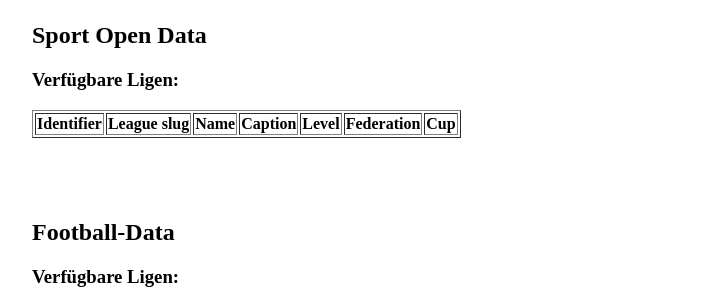
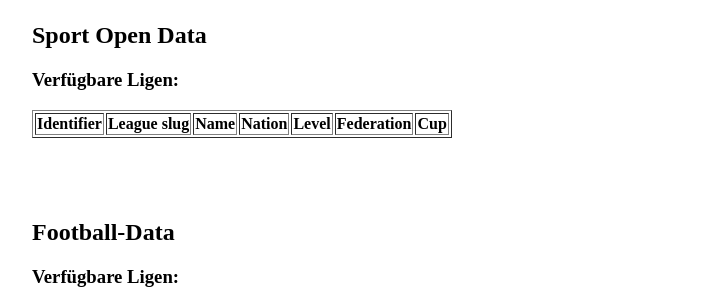
Before and after one commit to Thames1990/Thames1990.github.io, a Jekyll site: the page built from _posts/2016-07-28-database-test.md, in a window 1280 px wide. Shown: the part 222-522 px from the top of the page, without its empty margins (160-868 px from the left). Built offline with Jekyll 4.4.1, drawn with Linux system fonts in a browser that asks for light colours; nearby versions of some CDN libraries; comment, search, counter and statistics services are not loaded.

Commit message:
Update 2016-07-28-database-test.md

```diff
--- a/_posts/2016-07-28-database-test.md
+++ b/_posts/2016-07-28-database-test.md
@@ -21,7 +21,7 @@ date: 2016-07-28
 			tr += '<td>' + response.data.leagues[index].identifier + '</td>';
 			tr += '<td>' + response.data.leagues[index].league_slug + '</td>';
 			tr += '<td>' + response.data.leagues[index].name + '</td>';
-			tr += '<td>' + response.data.leagues[index].caption + '</td>';
+			tr += '<td>' + response.data.leagues[index].nation + '</td>';
 			tr += '<td>' + response.data.leagues[index].level + '</td>';
 			tr += '<td>' + response.data.leagues[index].federation + '</td>';
 			tr += '<td>' + response.data.leagues[index].cup + '</td>';
@@ -49,7 +49,7 @@ date: 2016-07-28
 		<th>Identifier</th>
 		<th>League slug</th>
 		<th>Name</th>
-		<th>Caption</th>
+		<th>Nation</th>
 		<th>Level</th>
 		<th>Federation</th>
 		<th>Cup</th>
```
